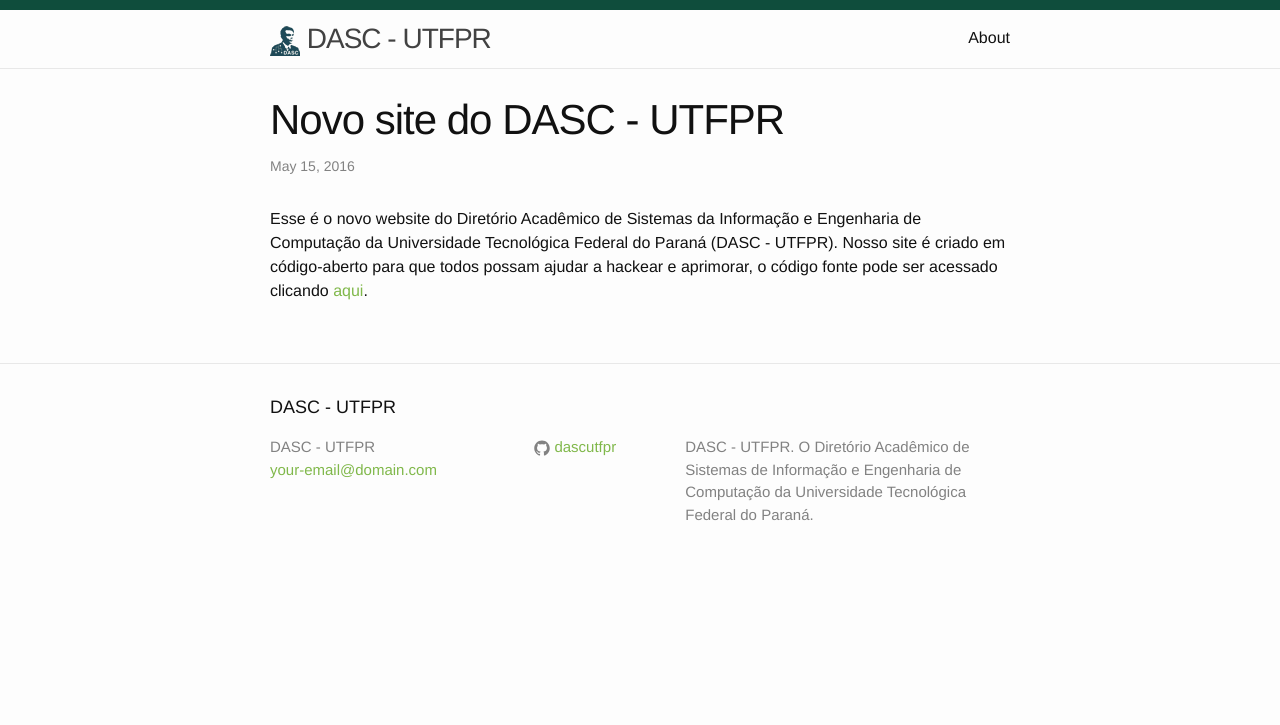
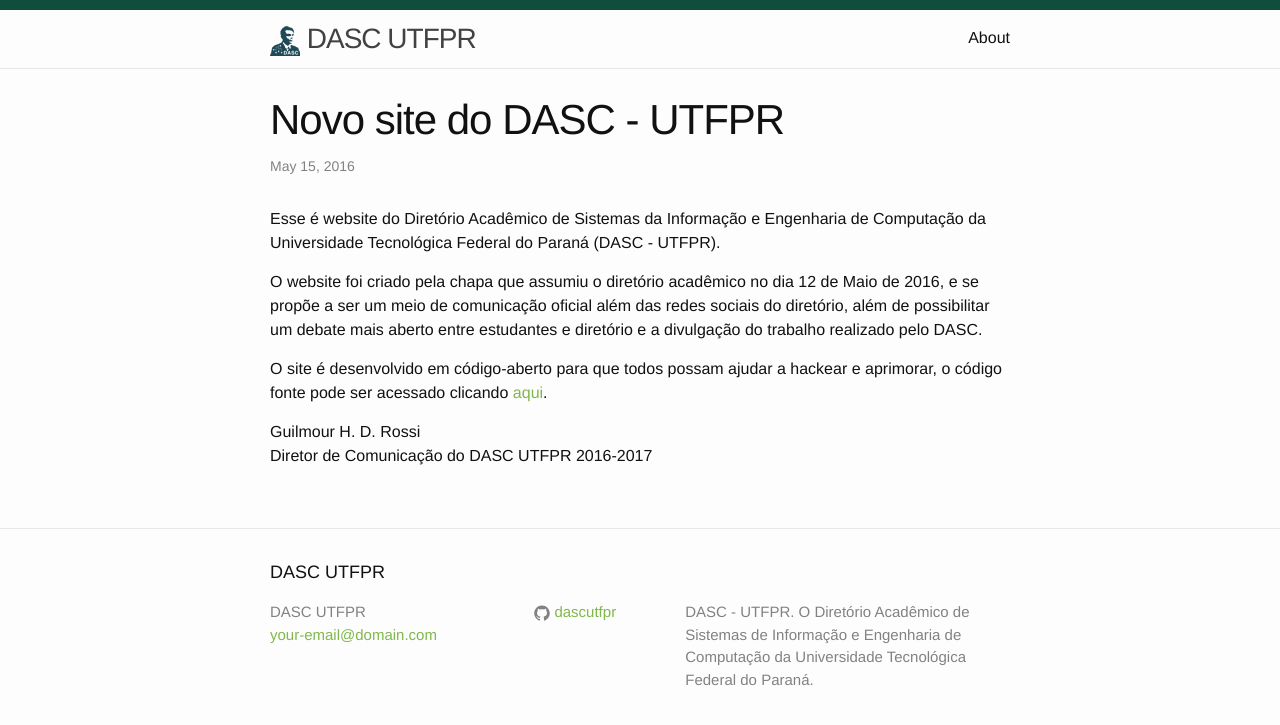
Before and after one commit to dascutfpr/dascutfpr.github.io, a Jekyll site: the page built from _posts/2016-05-15-site-dasc-utfpr.markdown, in a window 1280 px wide. Shown: the top 725 px of the page. Built offline with Jekyll 4.4.1, drawn with Linux system fonts in a browser that asks for light colours.

Commit message:
last updates of Sunday

```diff
--- a/_config.yml
+++ b/_config.yml
@@ -6,7 +6,7 @@
 # 'jekyll serve'. If you change this file, please restart the server process.
 
 # Site settings
-title: DASC - UTFPR
+title: DASC UTFPR
 email: your-email@domain.com
 description: > # this means to ignore newlines until "baseurl:"
   DASC - UTFPR. O Diretório Acadêmico de Sistemas de Informação e Engenharia de Computação da Universidade Tecnológica Federal do Paraná.
--- a/_includes/head.html
+++ b/_includes/head.html
@@ -1,9 +1,19 @@
+<!--
+         _ _
+ ___ _ _|_| |_____ ___ _ _ ___   ___ ___ _____
+| . | | | | |     | . | | |  _|_|  _| . |     |
+|_  |___|_|_|_|_|_|___|___|_| |_|___|___|_|_|_|
+|___|
+
+-->
 <head>
   <meta charset="utf-8">
   <meta http-equiv="X-UA-Compatible" content="IE=edge">
   <meta name="viewport" content="width=device-width, initial-scale=1">
 
   <title>{% if page.title %}{{ page.title | escape }}{% else %}{{ site.title | escape }}{% endif %}</title>
+  <link rel="shortcut icon" type="image/x-icon" href="{{ site.baseurl }}/img/favicon.png"/>
+
   <meta name="description" content="{% if page.excerpt %}{{ page.excerpt | strip_html | strip_newlines | truncate: 160 }}{% else %}{{ site.description }}{% endif %}">
 
   <link rel="stylesheet" href="{{ "/css/main.css" | prepend: site.baseurl }}">
--- a/_posts/2016-05-15-site-dasc-utfpr.markdown
+++ b/_posts/2016-05-15-site-dasc-utfpr.markdown
@@ -5,5 +5,11 @@ date:   2016-05-15 15:10:53 -0300
 categories: dasc
 ---
 
-Esse é o novo website do Diretório Acadêmico de Sistemas da Informação e Engenharia de Computação da Universidade Tecnológica Federal do Paraná (DASC - UTFPR).
-Nosso site é criado em código-aberto para que todos possam ajudar a hackear e aprimorar, o código fonte pode ser acessado clicando <a href="https://github.com/dascutfpr/dascutfpr.github.io">aqui</a>.
+Esse é website do Diretório Acadêmico de Sistemas da Informação e Engenharia de Computação da Universidade Tecnológica Federal do Paraná (DASC - UTFPR).
+
+O website foi criado pela chapa que assumiu o diretório acadêmico no dia 12 de Maio de 2016, e se propõe a ser um meio de comunicação oficial além das redes sociais do diretório, além de possibilitar um debate mais aberto entre estudantes e diretório e a divulgação do trabalho realizado pelo DASC.
+
+O site é desenvolvido em código-aberto para que todos possam ajudar a hackear e aprimorar, o código fonte pode ser acessado clicando <a href="https://github.com/dascutfpr/dascutfpr.github.io">aqui</a>.
+
+Guilmour H. D. Rossi <br>
+Diretor de Comunicação do DASC UTFPR 2016-2017
```
Also changed, not shown: readme.md (added).
